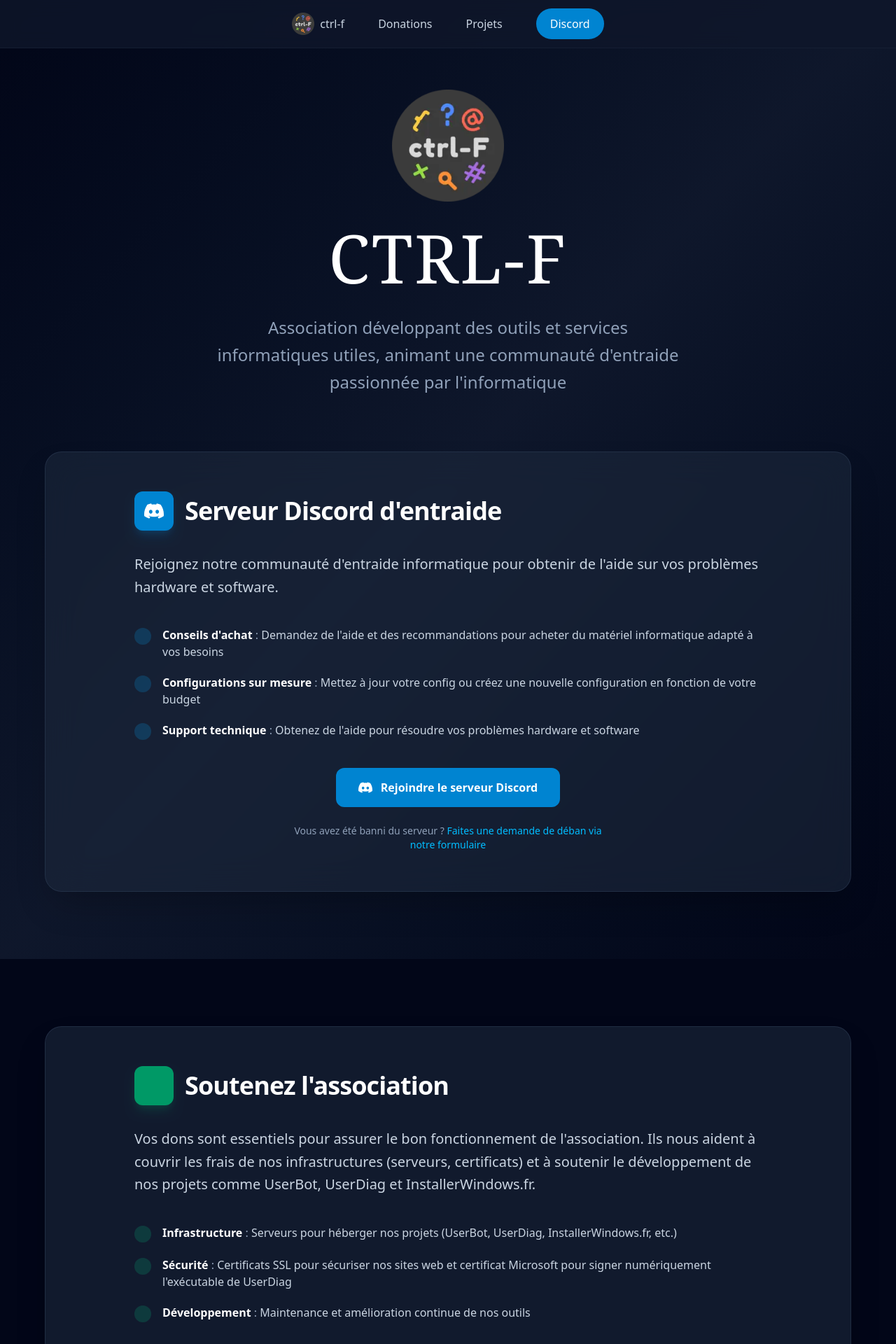
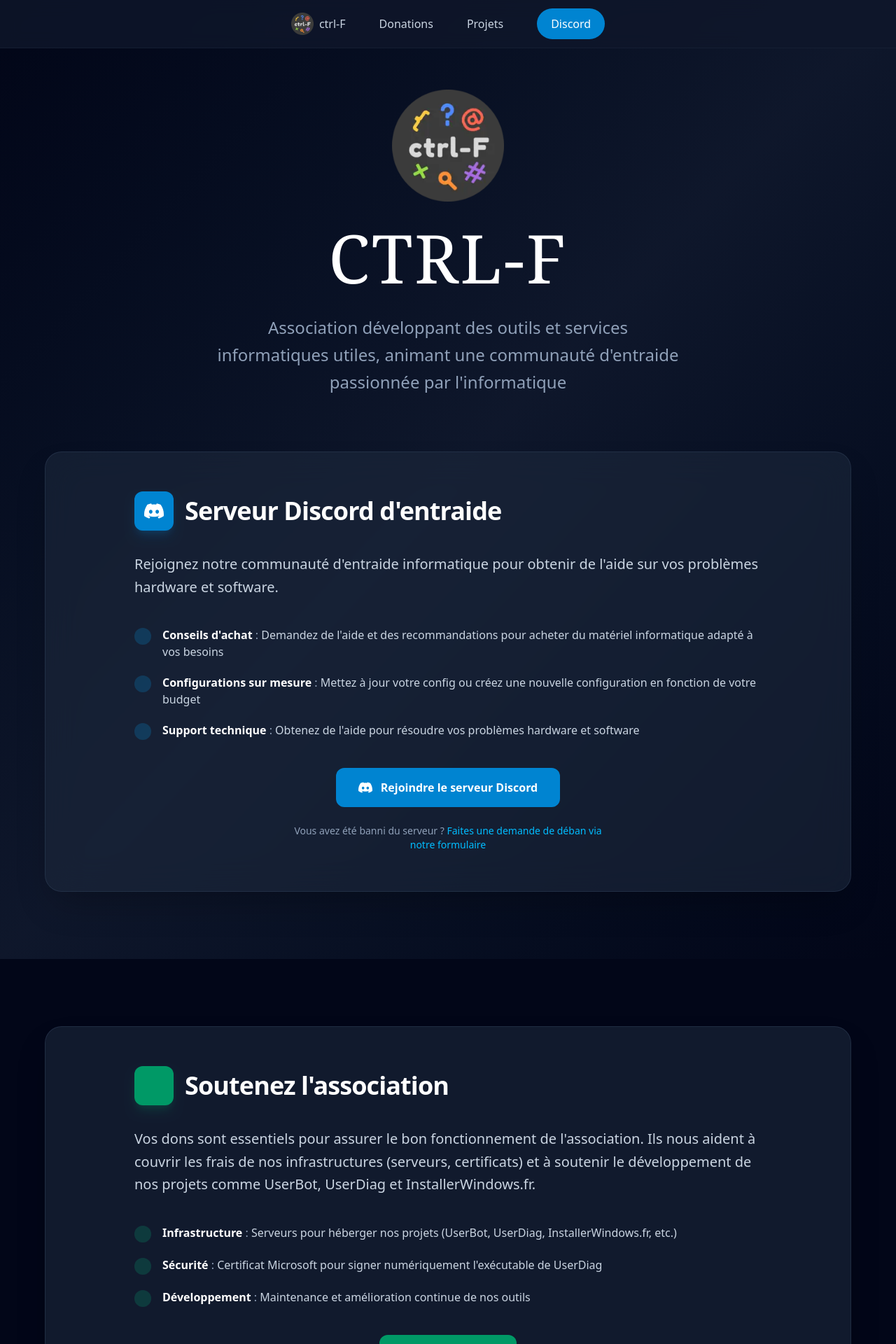
Before and after one commit to Association-CTRL-F/ctrl-f.info, a React (Vite) app: page / in a window 1280 px wide. Shown: the top 1920 px of the page at 70% size. Built offline with nearby package versions, Linux system fonts and the light colour scheme; no server answers.

Commit message:
feat: edit security donation text

```diff
--- a/src/components/donation_section.tsx
+++ b/src/components/donation_section.tsx
@@ -45,8 +45,8 @@
 									<span className="text-white font-semibold">Sécurité</span>
 									<span className="text-slate-400"> : </span>
 									<span className="text-slate-300">
-										Certificats SSL pour sécuriser nos sites web et certificat
-										Microsoft pour signer numériquement l'exécutable de UserDiag
+										Certificat Microsoft pour signer numériquement l'exécutable
+										de UserDiag
 									</span>
 								</div>
 							</li>
--- a/src/components/navbar.tsx
+++ b/src/components/navbar.tsx
@@ -5,7 +5,7 @@
 	{
 		label: (
 			<span className="flex items-center gap-2">
-				<img src="/favicon-96x96.png" alt="ctrl-f" className="w-8 h-8" /> ctrl-f
+				<img src="/favicon-96x96.png" alt="ctrl-f" className="w-8 h-8" /> ctrl-F
 			</span>
 		),
 		href: '#hero',
```
